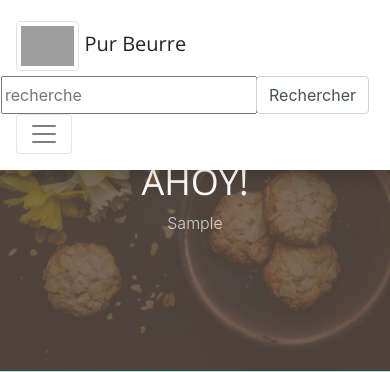
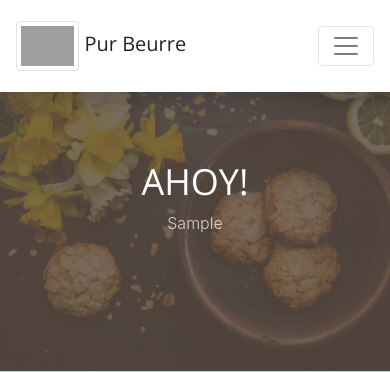
Before and after one commit to slesouef/PurBeurre_PurBonheur, a Django app: page /accounts/profile/ in a window 390 px wide. Shown: the top 372 px of the page. Run offline with Django 3.2, Linux system fonts and the light colour scheme; the visitor is signed in with stand-in values (Sample User, id 1); some libraries are stand-ins or nearby versions; some web fonts are replaced; grey boxes are pictures that could not be loaded.

Commit message:
navbar responsive fix

```diff
--- a/templates/search/base.html
+++ b/templates/search/base.html
@@ -43,7 +43,7 @@
       <a class="navbar-brand" href="{% url 'index' %}"><img class="img-thumbnail site-logo" alt="Logo Pur Beurre"
            src="{% static 'search/img/logo_pur_beurre.svg' %}"> Pur Beurre</a>
     </div>
-    <div class="offset-md-4">
+    <div class="offset-lg-4 d-none d-sm-none d-md-block">
       {% block search %}
         {% include 'search/search_form.html' %}
       {% endblock %}
```
